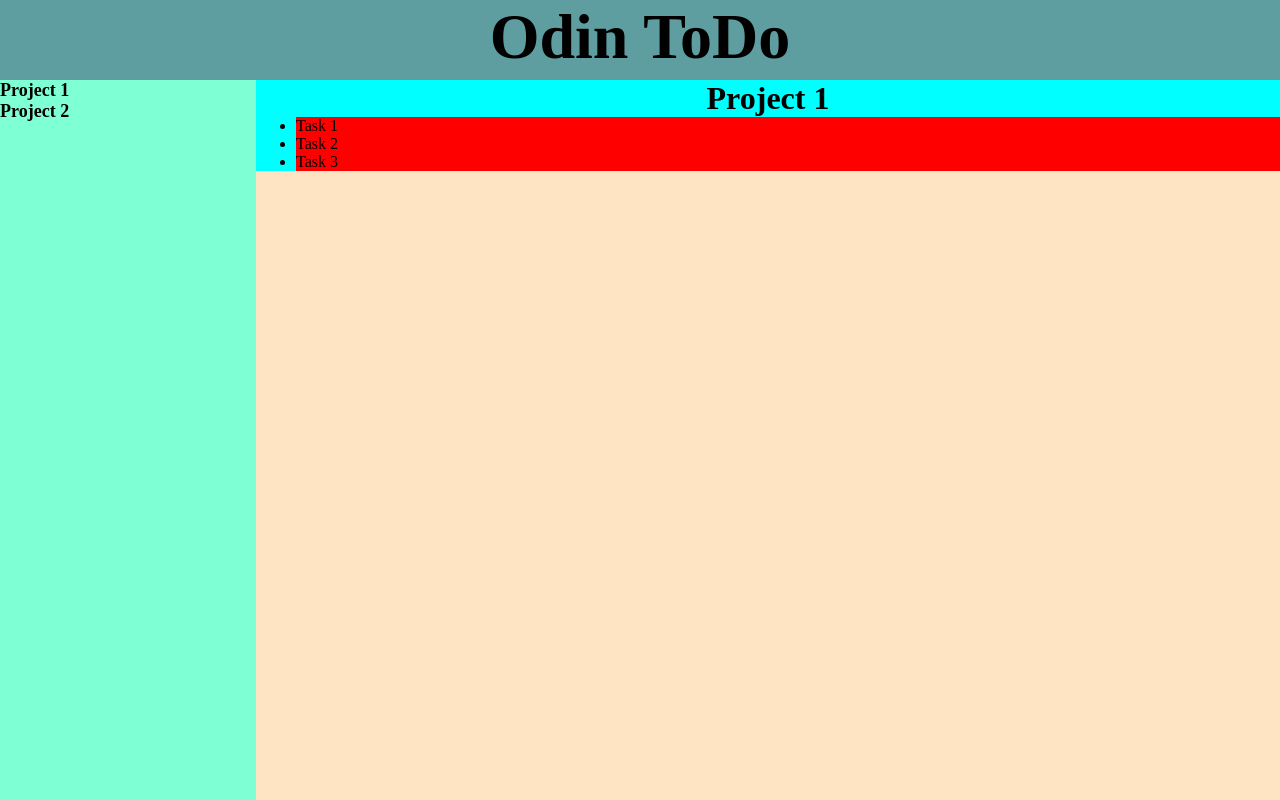
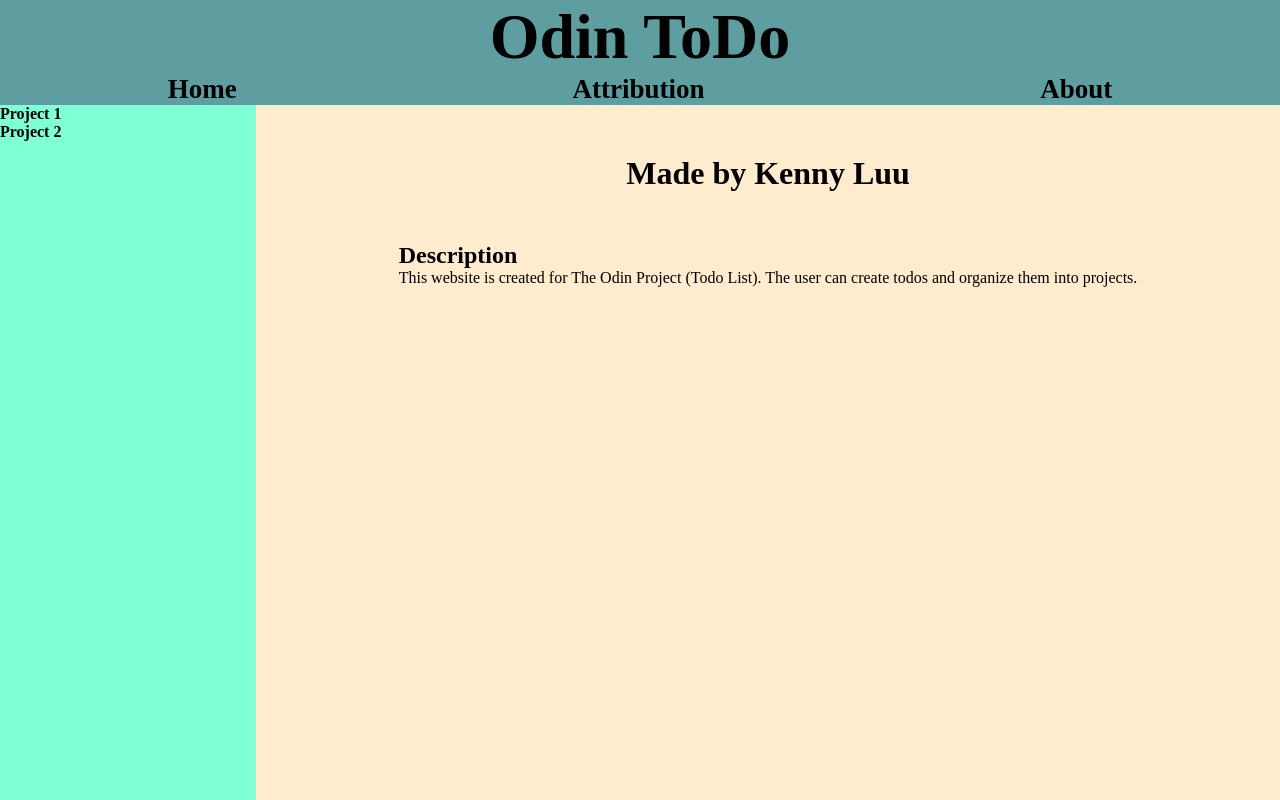
Before and after one commit to Tatadashi/odin-todo, a website built with webpack: page src/template.html in a window 1280 px wide. Built offline with nearby package versions, Linux system fonts and the light colour scheme; files whose address does not match are found by name.

Commit message:
Finish About page
may add other things in future

```diff
--- a/src/style.css
+++ b/src/style.css
@@ -10,16 +10,21 @@
         "header header" 1fr
         "sidebar content" 9fr
         / 1fr 4fr;
+    height: 100vh;
 }
-
-/*split header into muliple pages and title, one page is default(home), one page is attributions , one page is about*/
 
 #header {
     background-color: cadetblue;
     grid-area: header;
     font-weight: bolder;
-    font-size: 8vh;
     text-align: center;
+    font-size: xx-large;
+}
+
+#pages {
+    display: flex;
+    justify-content: space-around;
+    font-size: large;
 }
 
 #sidebar {
@@ -29,7 +34,7 @@
 
 .project {
     font-weight: bold;
-    font-size: large;
+    font-size: medium;
 }
 
 #content {
@@ -39,12 +44,23 @@
 
 #project-title {
     font-weight: bold;
-    font-size: xx-large;
+    font-size: large;
     text-align: center;
 }
 
-#main {
+#about {
+    background-color: blanchedalmond;
+    display: flex;
+    flex-direction: column;
+    align-items: center;
+    gap: 50px;
+    box-sizing: border-box;
+    padding: 50px;
+}
+
+.main {
     background-color: aqua;
+    height: 100%;
 }
 
 .todo {
--- a/src/template.html
+++ b/src/template.html
@@ -7,12 +7,19 @@
     <script src="https://ajax.googleapis.com/ajax/libs/jquery/3.7.1/jquery.min.js" type="text/javascript"></script>
     <script>
         $(document).ready(function() {
-            $("#content").load('./htmlCopies/todos.html #main');
+            $("#content").load('./htmlCopies/about.html .main');
         });
     </script>
 </head>
 <body>
-    <div id="header">Odin ToDo</div>
+    <div id="header">
+        <h1 id="title">Odin ToDo</h1>
+        <div id="pages">
+            <h2 >Home</h2>
+            <h2 >Attribution</h2>
+            <h2 >About</h2>
+        </div>
+    </div>
     <div id="sidebar">
         <div class="project">Project 1</div>
         <div class="project">Project 2</div>
```
Also changed, not shown: src/otherHTML/about.html (+5 -1 lines), dist/htmlCopies/about.html, dist/index.html, dist/main.js.
